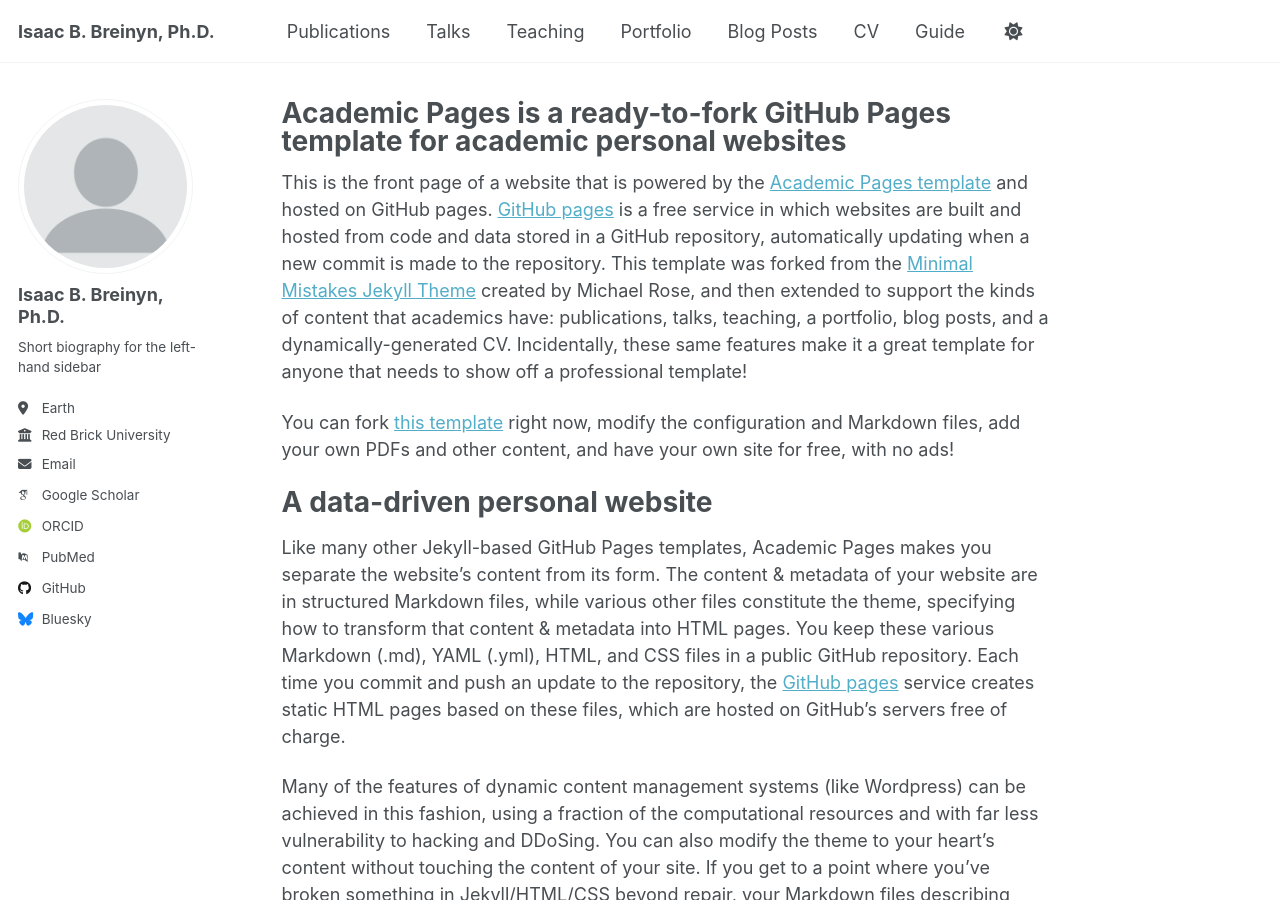
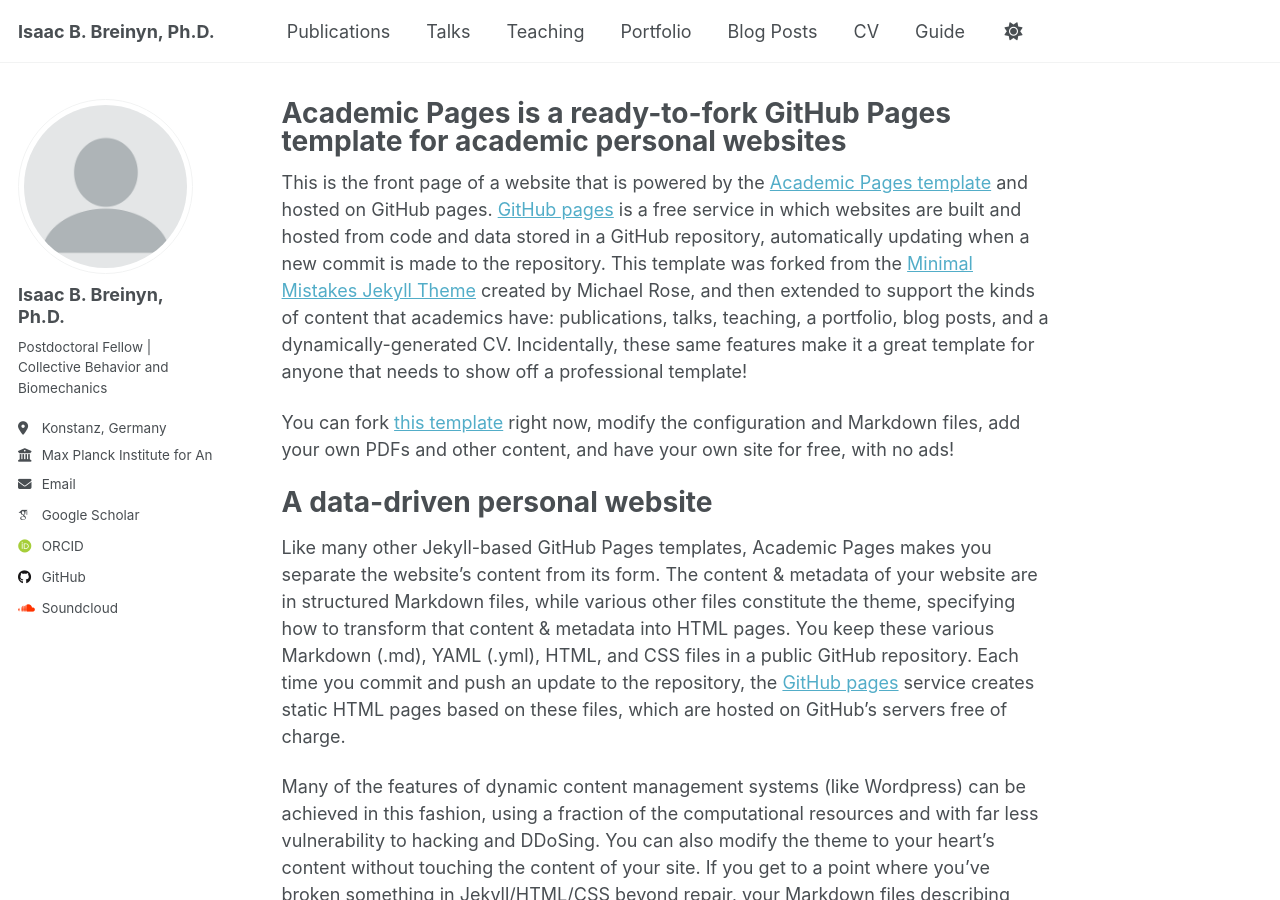
Before and after one commit to isaacbreinyn/isaacbreinyn.github.io, a Jekyll site: the page built from _pages/about.md, in a window 1280 px wide and 900 px high. Built offline with Jekyll 4.4.1, drawn with Linux system fonts in a browser that asks for light colours; some web fonts are replaced; a script that is not in the unit is left out.

Commit message:
Update personal information in _config.yml

```diff
--- a/_config.yml
+++ b/_config.yml
@@ -26,21 +26,21 @@ author:
   avatar           : "profile.png"
   name             : "Isaac B. Breinyn, Ph.D."
   pronouns         : # example: "she/her"
-  bio              : "Short biography for the left-hand sidebar"
-  location         : "Earth"
-  employer         : "Red Brick University"
+  bio              : "Postdoctoral Fellow | Collective Behavior and Biomechanics"
+  location         : "Konstanz, Germany"
+  employer         : "Max Planck Institute for Animal Behavior"
   uri              : # URL
-  email            : "none@example.org"
+  email            : "ibreinyn@ab.mpg.de"
 
   # Academic websites
   academia         : # URL
   arxiv            : # URL - Update with the correct link to your profile
-  googlescholar    : "https://scholar.google.com/citations?user=PS_CX0AAAAAJ"
+  googlescholar    : "https://scholar.google.com/citations?user=sZiTzggAAAAJ&hl=en"
   inspire-hep      : # URL
   impactstory      : # URL
-  orcid            : "https://orcid.org/yourorcidurl"
+  orcid            : "https://orcid.org/0000-0002-4831-8398"
   semantic         : # URL
-  pubmed           : "https://www.ncbi.nlm.nih.gov/pubmed/?term=john+snow"
+  pubmed           : # URL
   researchgate     : # URL
   scopus           : # URL
 
@@ -48,13 +48,13 @@ author:
   bitbucket        : # Username - Update with your username on the site
   codepen          : # Username
   dribbble         : # Username
-  github           : "academicpages"
+  github           : "https://github.com/isaacbreinyn"
   kaggle           : # Username
   stackoverflow    : # User number or user number and name (i.e., use "1" or "1/jeff-atwood")
 
   # Social media
   artstation       : # Username
-  bluesky          : "bsky.app" # Replace this with you Bluesky username
+  bluesky          : # Replace this with you Bluesky username
   facebook         : # Username
   flickr           : # Username
   foursquare       : # Username
@@ -67,7 +67,7 @@ author:
   mastodon         : # URL
   medium           : # URL
   pinterest        : # Username
-  soundcloud       : # Username
+  soundcloud       : "https://soundcloud.com/officialbrain"
   steam            : # Username
   telegram         : # URL
   tumblr           : # Username
```
